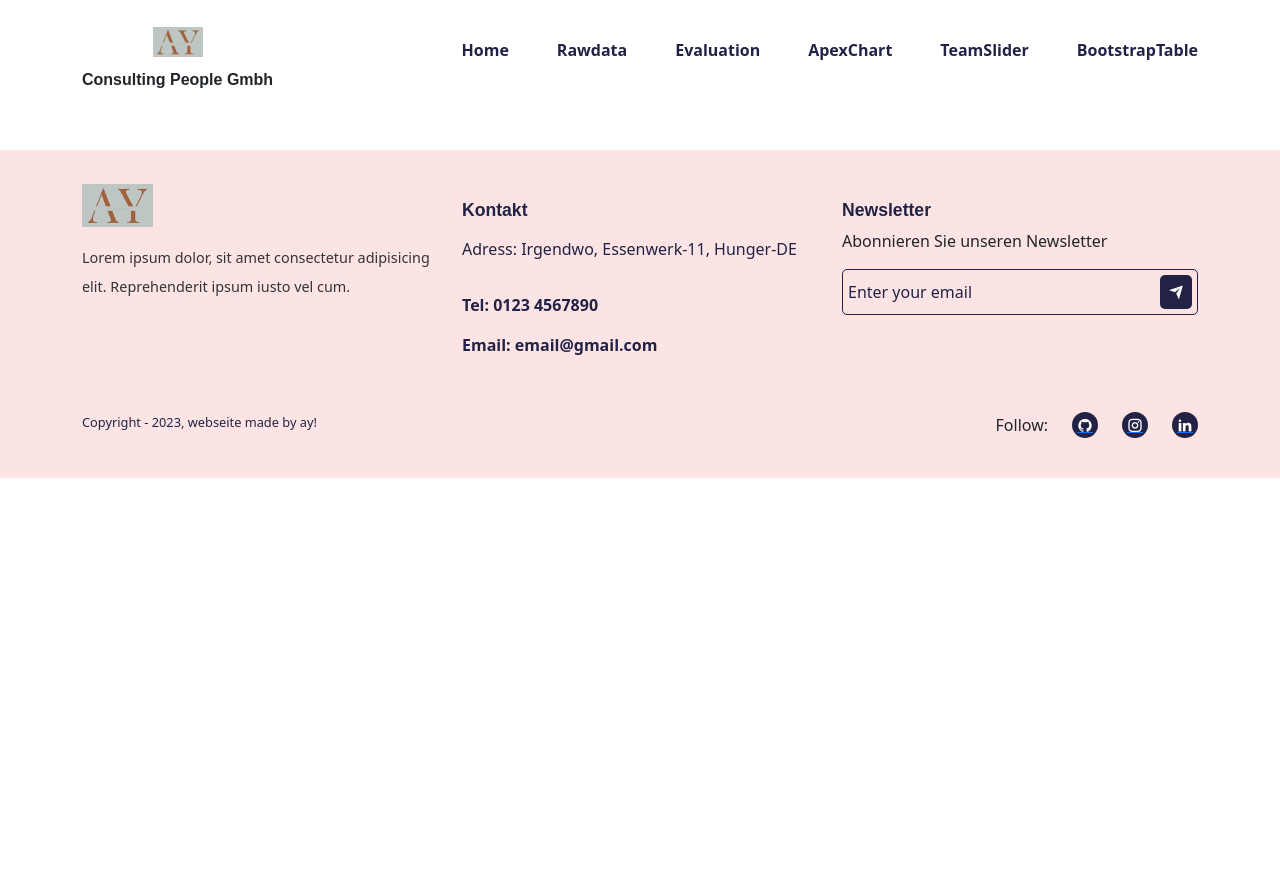
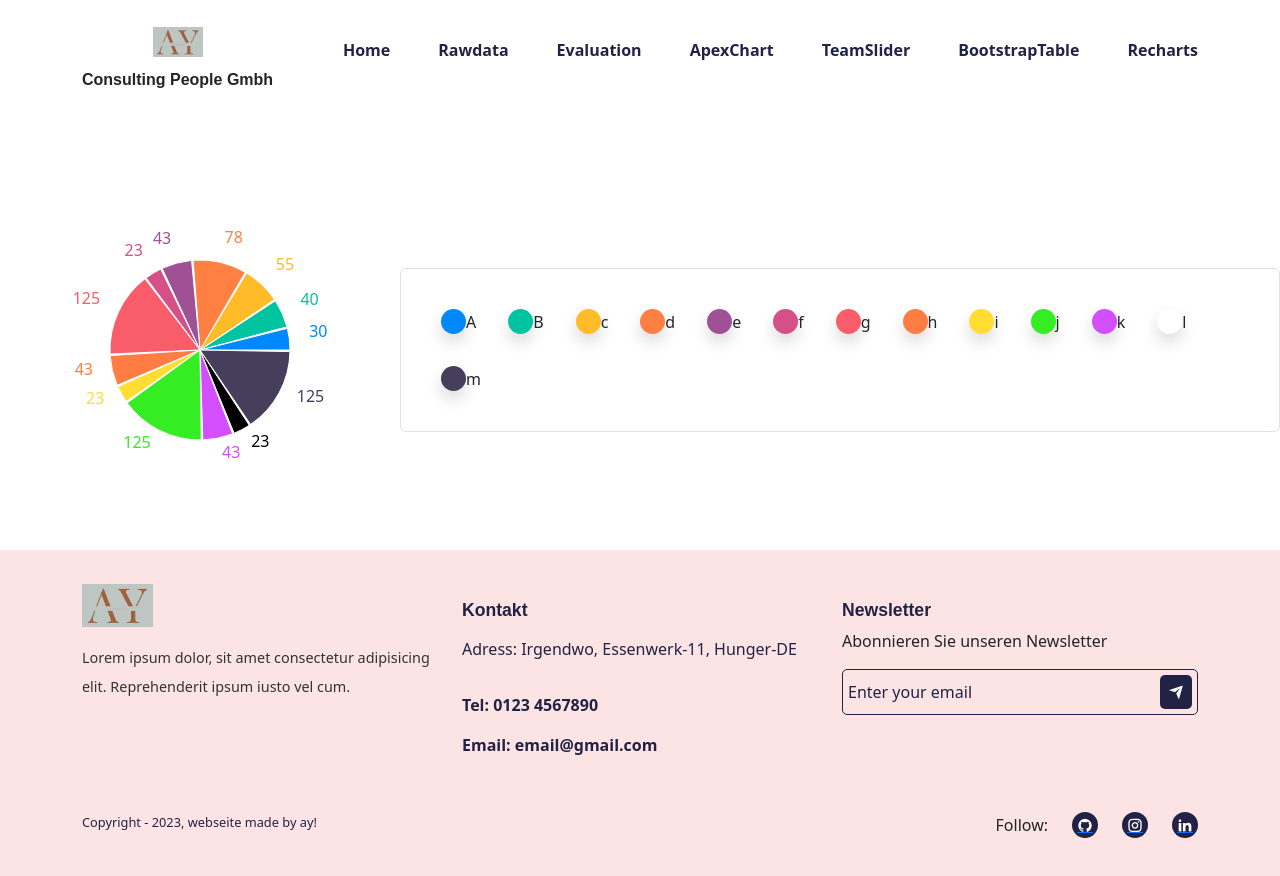
Before and after one commit to dev-team-sap-react/first-react-project, a React (Create React App) app: page /recharts in a window 1280 px wide. Before the commit the page ends 800 px from the top, so only its background shows below. Built offline with nearby package versions, Linux system fonts and the light colour scheme; a web font is replaced by a local one.

Commit message:
added recharts..

```diff
--- a/package.json
+++ b/package.json
@@ -19,6 +19,7 @@
     "react-slick": "^0.29.0",
     "react-table": "^7.8.0",
     "reactstrap": "^9.2.0",
+    "recharts": "^2.9.0",
     "remixicon": "^3.5.0",
     "web-vitals": "^2.1.4",
     "xlsx": "^0.18.5"
--- a/src/components/Header/Header.jsx
+++ b/src/components/Header/Header.jsx
@@ -29,6 +29,10 @@ const nav_links = [
   {
     display: 'BootstrapTable',
     path: '/bootstraptable'
+  },
+  {
+    display: 'Recharts',
+    path: '/recharts'
   },
 
 ];
--- a/src/pages/RawData/RawData.css
+++ b/src/pages/RawData/RawData.css
@@ -48,9 +48,11 @@ body {
     font-weight: bold;
   }
   .text-color-red {
-    color: red;
-  } .text-color-blue {
-    color: blue;
-  }.text-font-xlarge {
-    font-size: x-large;
+    color: red !important;
   }
+  .text-color-blue {
+    color: blue !important;
+  }
+  .text-font-xlarge {
+    font-size: x-large !important;
+  }
--- /dev/null
+++ b/src/pages/Recharts/Recharts.js
@@ -0,0 +1,99 @@
+import { Legend, PieChart, Pie, Cell, LabelList} from "recharts";
+
+const Recharts = () => {
+
+const pieData = [
+    {recordName:"A", count:30, },
+    {recordName:"B", count:40, },
+    {recordName:"c", count:55, } ,
+    {recordName:"d", count:78, } ,
+    {recordName:"e", count:43, } ,
+    {recordName:"f", count:23, } ,
+    {recordName:"g", count:125, } ,
+    {recordName:"h", count:43, } ,
+    {recordName:"i", count:23, } ,
+    {recordName:"j", count:125, } ,
+    {recordName:"k", count:43, } ,
+    {recordName:"l", count:23, } ,
+    {recordName:"m", count:125, } ,
+];
+//const pieData = {"A":30, "B":40, "C":35, "D":50, "E":49, "F":60, "G":70, "H":91, "J":125, "K":30, "L":45, "M":65};
+
+const COLORS = [
+    "#0088fe",
+    "#00c49f",
+    "#ffbb28",
+    "#ff8042",
+    "#a05195",
+    "#d45087",
+    "#f95d6a",
+    "#ff7c43",
+    "#ffdd33",
+    "#34ed23",
+    "#d34efd",
+    "#gf5643",
+    "#453f5c",
+    "#67ddee",
+
+]
+
+return (
+    <div className="white-box status-container flex-row d-md-flex align-items-center">
+        <div className="chart text-center">
+        <PieChart width={400} height={400}>
+            <Pie
+                paddingAngle={1}
+                minAngle={1}
+                data={pieData}
+                labelLine={false}
+                outerRadius={90}
+                fill="#8884d8"
+                dataKey="count"
+                nameKey="RecordName"
+                label
+            >
+                <Legend/>
+                <LabelList
+                    dataKey="RecordName"
+                    nameKey="RecordName"
+                    position="insideTop"
+                    angle="45"
+                />
+                {pieData.map((entry, index) => (
+                    <Cell
+                        key={`cell-${index}`}
+                        fill={COLORS[index%COLORS.length]}
+                    />
+                ))}
+
+            </Pie>
+
+        </PieChart>
+
+    </div>
+            {
+                pieData.length ? (
+                  <div className="d-flex border flex-wrap rounded p-4   ">
+                {pieData.map((entry, index) => (
+                  <div className=" d-flex align-items-center m-3" key={index}>
+                    <span
+                      className="rounded-circle shadow  mr-2"
+                      style={{
+                        backgroundColor: COLORS[index % COLORS.length],
+                        width: "25px",
+                        height: "25px",
+                      }}
+                    ></span>
+                    <div className="legent-text">{entry.recordName}</div>
+                  </div>
+                ))}
+              </div>
+                ) : "No submissions"
+              }
+            </div>
+
+);
+};
+
+
+export default Recharts;
--- a/src/routes/Routers.js
+++ b/src/routes/Routers.js
@@ -7,6 +7,8 @@ import Evaluation from '../pages/Evaluation/Evaluation';
 import {ApexChart} from '../pages/ApexChart/ApexChart';
 import TeamSlider from '../pages/TeamSlider/TeamSlider';
 import Table from '../pages/BootstrapTable/BootstrapTable';
+import Recharts from '../pages/Recharts/Recharts';
+
 
 
 const Routers = () => {
@@ -19,6 +21,7 @@ const Routers = () => {
     <Route path='/apexchart' element={ <ApexChart/> } />
     <Route path='/teamslider' element={ <TeamSlider/> } />
     <Route path='/bootstraptable' element={ <Table/> } />
+    <Route path='/recharts' element={ <Recharts/> } />
    </Routes>
   );
 };
```
Also changed, not shown: 1 other file (tests, documents, lock files or other folders).
